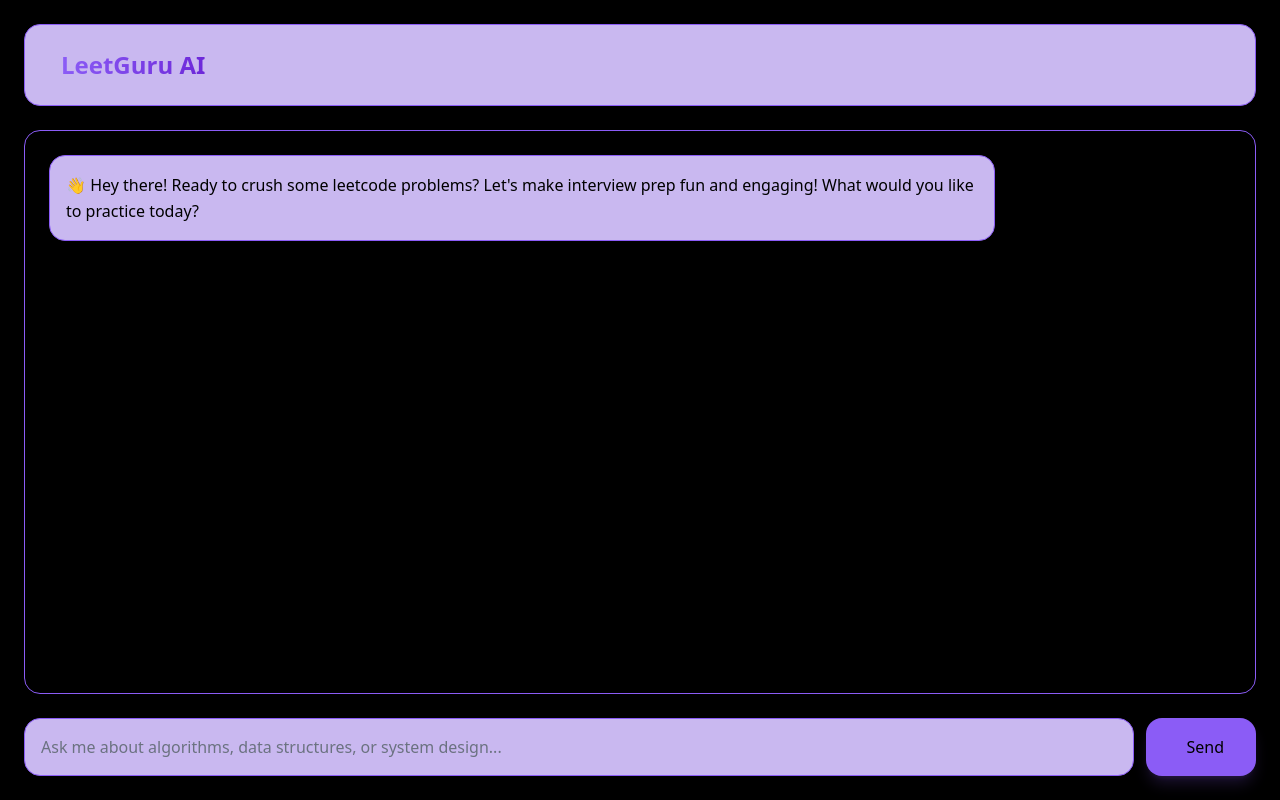
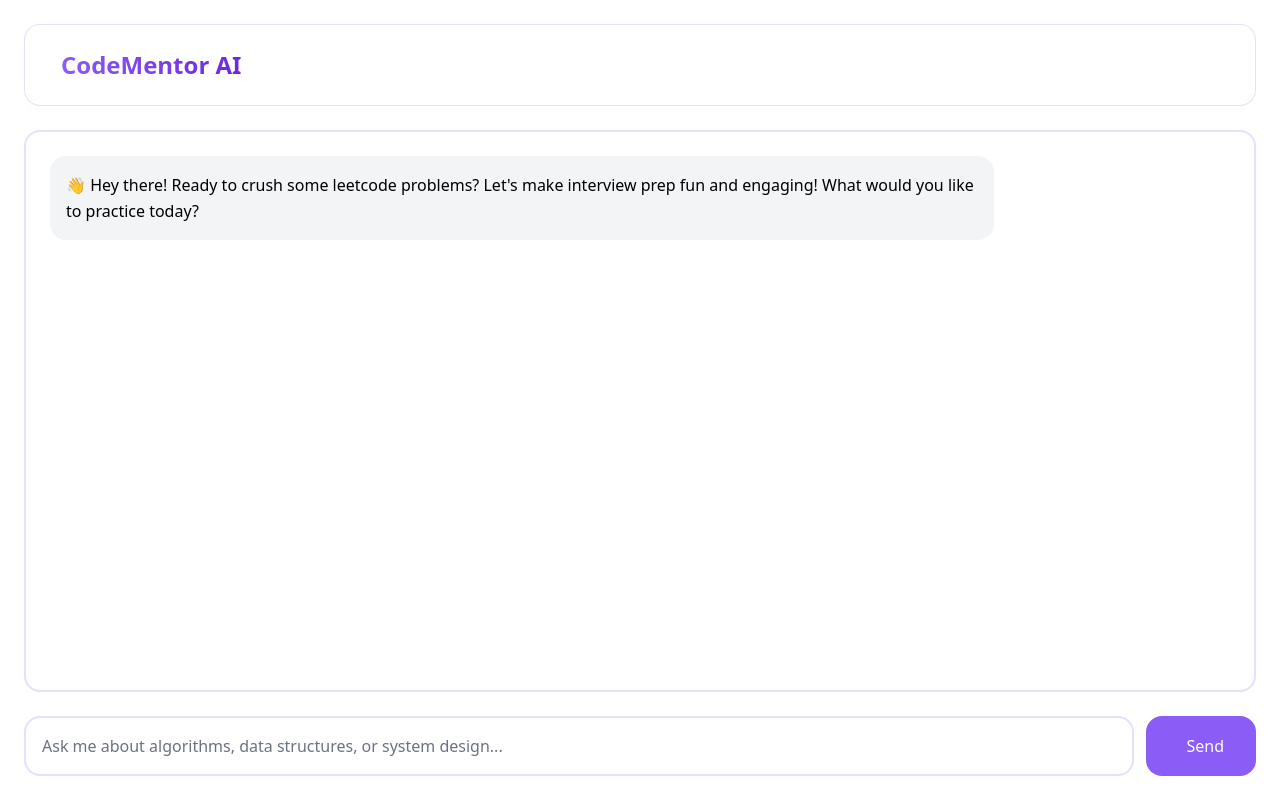
Before and after one commit to ebuka2005/LeetGuru-AI, a React (Create React App) app: page / in a window 1280 px wide. Built offline with nearby package versions, Linux system fonts and the light colour scheme.

Commit message:
Second commit

```diff
--- a/src/components/Chatbot.jsx
+++ b/src/components/Chatbot.jsx
@@ -57,12 +57,12 @@ function Chatbot() {
   };
 
   return (
-    <div className="flex flex-col h-screen bg-black text-black p-6">
-      <div className="flex items-center justify-between bg-[#c9b8f0] backdrop-blur-lg text-black p-6 rounded-2xl border border-[#8b5cf6]">
+    <div className="flex flex-col h-screen bg-white p-6">
+      <div className="flex items-center justify-between bg-[#ffffff] backdrop-blur-lg p-6 rounded-2xl border border-[#8b5cf6]/20">
         <div className="flex items-center gap-3">
           <i className="fas fa-robot text-2xl text-[#8b5cf6]"></i>
           <h1 className="text-2xl font-bold font-poppins bg-gradient-to-r from-[#8b5cf6] to-[#6d28d9] text-transparent bg-clip-text">
-            LeetGuru AI
+            CodeMentor AI
           </h1>
         </div>
         <div className="flex gap-3">
@@ -71,7 +71,7 @@ function Chatbot() {
         </div>
       </div>
 
-      <div className="flex-1 overflow-auto my-6 rounded-2xl bg-black backdrop-blur-lg p-6 border border-[#8b5cf6]">
+      <div className="flex-1 overflow-auto my-6 rounded-2xl bg-white p-6 border-2 border-[#8b5cf6]/20">
         {messages.map((message, index) => (
           <div
             key={index}
@@ -82,10 +82,10 @@ function Chatbot() {
             }`}
           >
             <div
-              className={`max-w-[80%] p-4 rounded-2xl backdrop-blur-lg ${
+              className={`max-w-[80%] p-4 rounded-2xl ${
                 message.role === "user"
-                  ? "bg-[#8b5cf6] bg-opacity-90 text-black"
-                  : "bg-[#c9b8f0] border border-[#8b5cf6] text-black"
+                  ? "bg-[#8b5cf6] text-white"
+                  : "bg-gray-100 text-black"
               }`}
             >
               <ReactMarkdown className="font-inter leading-relaxed">
@@ -102,13 +102,13 @@ function Chatbot() {
           value={input}
           onChange={(e) => setInput(e.target.value)}
           placeholder="Ask me about algorithms, data structures, or system design..."
-          className="flex-1 p-4 rounded-2xl bg-[#c9b8f0] backdrop-blur-lg text-black placeholder-gray-500 border border-[#8b5cf6] focus:outline-none focus:border-[#8b5cf6] font-inter"
+          className="flex-1 p-4 rounded-2xl bg-white text-black placeholder-gray-500 border-2 border-[#8b5cf6]/20 focus:outline-none focus:border-[#8b5cf6] font-inter"
           disabled={loading}
         />
         <button
           type="submit"
           disabled={loading}
-          className="bg-[#8b5cf6] text-black px-8 py-4 rounded-2xl hover:bg-[#6d28d9] transition-all transform hover:scale-105 font-inter flex items-center gap-2 shadow-lg shadow-[#8b5cf6]/20"
+          className="bg-[#8b5cf6] text-white px-8 py-4 rounded-2xl hover:bg-[#7c3aed] transition-all font-inter flex items-center gap-2"
         >
           {loading ? (
             <i className="fas fa-spinner fa-spin"></i>
@@ -122,4 +122,5 @@ function Chatbot() {
   );
 }
 
+
 export default Chatbot;
```
